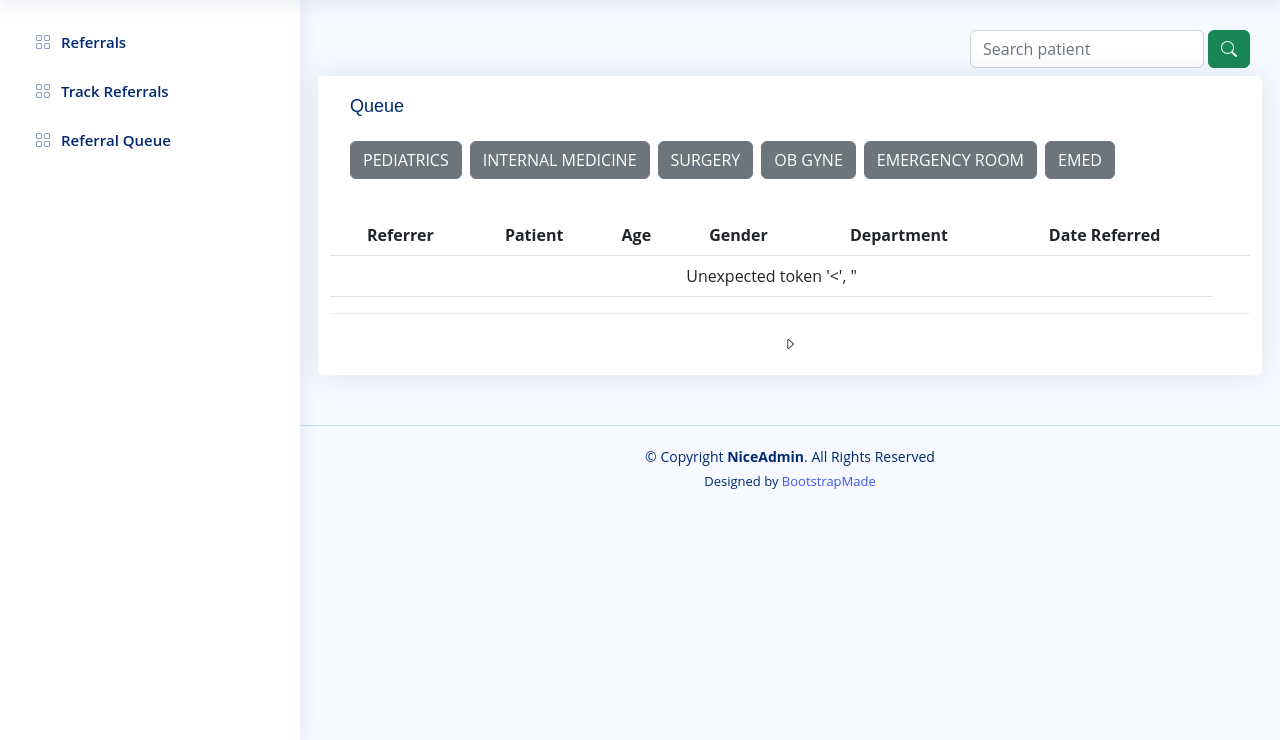
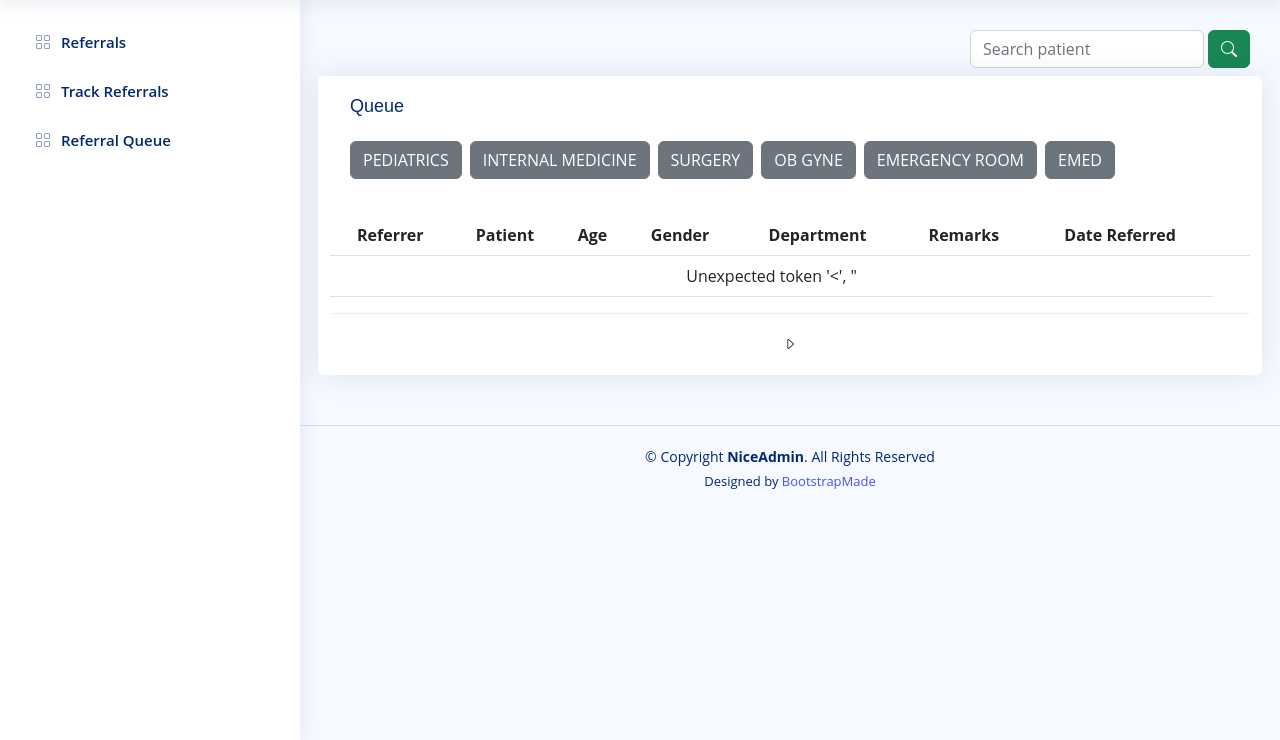
Before and after one commit to jimmytdh/notifier, a Laravel app: template resources/views/referral_queue.blade.php in a window 1280 px wide. Shown: the part 60-800 px from the top of the page. Run offline with Laravel 8, Linux system fonts and the light colour scheme; the template is opened without the code that fills it, so the values that code supplies are empty; some libraries are stand-ins or nearby versions.

Commit message:
Adding Remarks

```diff
--- a/app/Http/Controllers/QueueController.php
+++ b/app/Http/Controllers/QueueController.php
@@ -24,7 +24,7 @@ class QueueController extends Controller
                         $query->where('department', '=', $department);
                     }
                 })
-                ->get(['id', 'referring_hospital', 'patient', 'age', 'gender', 'department', 'created_at']);
+                ->get(['id', 'referring_hospital', 'patient', 'age', 'gender', 'department','remarks', 'created_at']);
             return response()->json(['results' => $list]);
         } catch (\Exception $exception) {
             return response()->json(['error' => $exception->getMessage()], 500);
--- a/resources/views/js/referral_queue.blade.php
+++ b/resources/views/js/referral_queue.blade.php
@@ -61,7 +61,7 @@
                 $("#referral_list").empty();
                 $("#btn_next").addClass("d-none");
                 if (data.results.length < 1) {
-                    $("#referral_list").append("<tr><td colspan='6'>No record found</td></tr>");
+                    $("#referral_list").append("<tr><td colspan='7'>No record found</td></tr>");
                     return;
                 }
 
@@ -83,6 +83,7 @@
                                     <td>` + it.age + `</td>
                                     <td>` + it.gender + `</td>
                                     <td>` + department + `</td>
+                                    <td>` + it.remarks + `</td>
                                     <td>` + moment(it.created_at).format("MM/DD/YYYY hh:mm:ss A") + `</td>
                                     <td>
                                          <button class='btn btn-sm' style="background: transparent" onClick='deleteQueue("` + it.id + `")'>
@@ -96,7 +97,7 @@
 
             }).catch(err => {
             $("#referral_list").empty();
-            $("#referral_list").append("<tr><td colspan='6'>" + err.message + "</td></tr>");
+            $("#referral_list").append("<tr><td colspan='7'>" + err.message + "</td></tr>");
         });
     }
 
--- a/resources/views/referral_queue.blade.php
+++ b/resources/views/referral_queue.blade.php
@@ -31,6 +31,7 @@
                     <th>Age</th>
                     <th>Gender</th>
                     <th>Department</th>
+                    <th>Remarks</th>
                     <th>Date Referred</th>
                     <th style="width: 4%"></th>
                 </tr>
```
